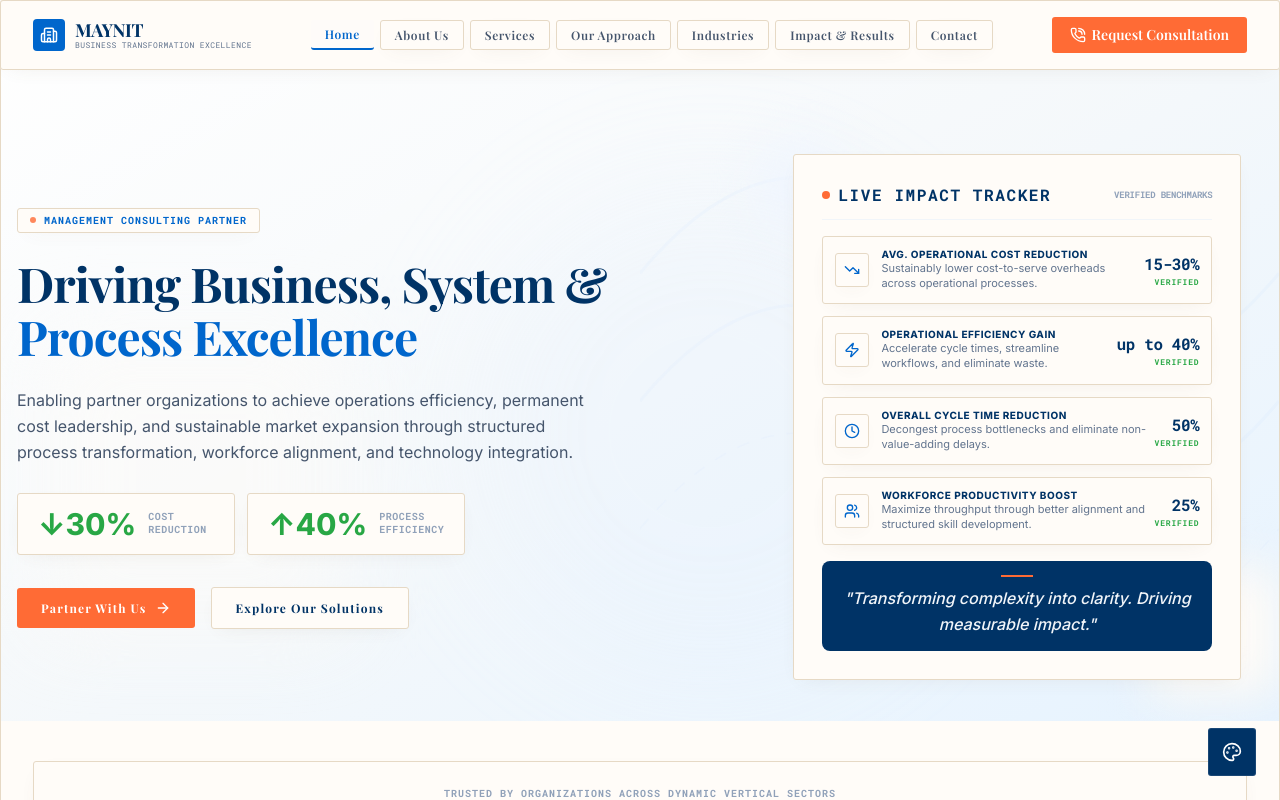
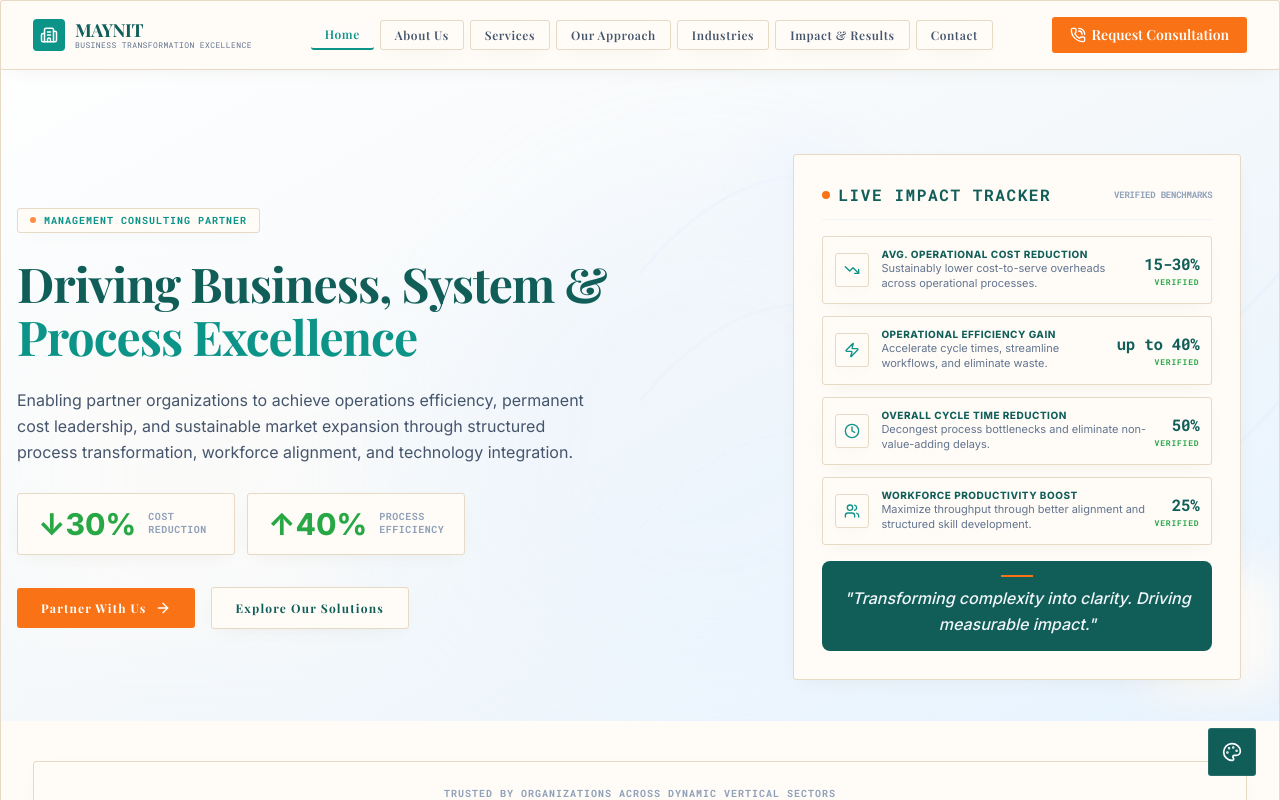
Before and after one commit to devansh-kaila-006/Website, a React (Vite) app: page / in a window 1280 px wide. Shown: the top 800 px of the page. Built offline with nearby package versions, Linux system fonts and the light colour scheme; a web font is replaced by a local one.

Commit message:
style: update theme palette and selectors
Refactored color themes to standardize on a cohesive Deep Sea Teal primary, improving brand consistency across all color variations.

```diff
--- a/src/components/ThemeSelector.tsx
+++ b/src/components/ThemeSelector.tsx
@@ -40,49 +40,40 @@ export default function ThemeSelector({
   }, []);
 
   const themes = [
-    // === BLUE PRIMARY PALETTES ===
     {
       id: 'classic',
-      name: 'Classic Navy Blue',
-      description: 'Executive Navy & Coral Saffron',
-      icon: Shield,
-      colors: ['bg-[#003366]', 'bg-[#FF6B35]']
+      name: 'Atlantic Coral',
+      description: 'Deep Sea Teal & Coral Saffron',
+      icon: Compass,
+      colors: ['bg-[#115E59]', 'bg-[#F97316]']
     },
     {
-      id: 'corporate',
-      name: 'Telecom Cobalt Blue',
-      description: 'Enterprise Blue & Innovation Cyan',
-      icon: Briefcase,
-      colors: ['bg-[#1E3A8A]', 'bg-[#06B6D4]']
+      id: 'amber',
+      name: 'Baltic Gold',
+      description: 'Deep Sea Teal & Baltic Amber Gold',
+      icon: TrendingUp,
+      colors: ['bg-[#115E59]', 'bg-[#D97706]']
     },
     {
-      id: 'nordic',
-      name: 'Glacier Midnight Indigo',
-      description: 'Deep Indigo & Arctic Rose Pink',
+      id: 'rose',
+      name: 'Arctic Rose',
+      description: 'Deep Sea Teal & Glacier Rose Pink',
       icon: Snowflake,
-      colors: ['bg-[#1E1B4B]', 'bg-[#FB7185]']
-    },
-    // === GREEN PRIMARY PALETTES ===
-    {
-      id: 'emerald',
-      name: 'Emerald Wealth Green',
-      description: 'Royal Forest Deep & Rich Amber Gold',
-      icon: TrendingUp,
-      colors: ['bg-[#0F4C43]', 'bg-[#D97706]']
+      colors: ['bg-[#115E59]', 'bg-[#FB7185]']
     },
     {
-      id: 'forest',
-      name: 'Tactical Spruce Green',
-      description: 'Spruce Pine Green & Ochre Yellow',
-      icon: Activity,
-      colors: ['bg-[#14532D]', 'bg-[#EAB308]']
+      id: 'sky',
+      name: 'Glacier Sky',
+      description: 'Deep Sea Teal & Sky Periwinkle',
+      icon: Compass,
+      colors: ['bg-[#115E59]', 'bg-[#38BDF8]']
     },
     {
-      id: 'oceanic',
-      name: 'Nordic Ocean Teal',
-      description: 'Deep Sea Teal & Coral Orange',
-      icon: Compass,
-      colors: ['bg-[#115E59]', 'bg-[#F97316]']
+      id: 'mint',
+      name: 'Frozen Mint',
+      description: 'Deep Sea Teal & Ice Mint Green',
+      icon: Activity,
+      colors: ['bg-[#115E59]', 'bg-[#34D399]']
     }
   ];
 
--- a/src/index.css
+++ b/src/index.css
@@ -9,57 +9,48 @@
 
 @layer base {
   :root {
-    --theme-p: #003366;
-    --theme-s: #0066CC;
-    --theme-a: #FF6B35;
-    --theme-ah: #e85a2a;
-    --theme-lbg: #E6F3FF;
-    --theme-lbg-rgb: 230, 243, 255;
-  }
-
-  :root.theme-emerald {
-    --theme-p: #0F4C43; /* Deep Emerald */
-    --theme-s: #047857; /* Rich Sage Green */
-    --theme-a: #D97706; /* Premium Amber/Gold */
-    --theme-ah: #B45309;
-    --theme-lbg: #ECFDF5;
-    --theme-lbg-rgb: 236, 253, 245;
-  }
-
-  :root.theme-oceanic {
-    --theme-p: #115E59; /* Oceanic Deep Teal */
-    --theme-s: #0D9488; /* Fresh Sea/Teal */
-    --theme-a: #F97316; /* Energetic Coral Orange */
+    --theme-p: #115E59; /* Deep Sea Teal (Primary) */
+    --theme-s: #0D9488; /* Glacier Ocean Teal */
+    --theme-a: #F97316; /* Nordic Coral Orange */
     --theme-ah: #EA580C;
     --theme-lbg: #F0FDFA;
     --theme-lbg-rgb: 240, 253, 250;
   }
 
-  :root.theme-forest {
-    --theme-p: #14532D; /* Deep Spruce Pine */
-    --theme-s: #193A24; /* Deep Forest Moss Accent */
-    --theme-a: #EAB308; /* Sandstone Ochre Yellow */
-    --theme-ah: #CA8A04;
-    --theme-lbg: #F0FDF4;
-    --theme-lbg-rgb: 240, 253, 244;
+  :root.theme-amber {
+    --theme-p: #115E59; /* Deep Sea Teal (Primary) */
+    --theme-s: #0F766E; /* Muted Pine Green */
+    --theme-a: #D97706; /* Baltic Amber Gold */
+    --theme-ah: #B45309;
+    --theme-lbg: #F2FBF9;
+    --theme-lbg-rgb: 242, 251, 249;
   }
 
-  :root.theme-corporate {
-    --theme-p: #1E3A8A; /* Enterprise Royal Blue */
-    --theme-s: #2563EB; /* High-Stakes Cobalt Blue */
-    --theme-a: #06B6D4; /* Innovation Cyber Cyan */
-    --theme-ah: #0891B2;
-    --theme-lbg: #EFF6FF;
-    --theme-lbg-rgb: 239, 246, 255;
-  }
-
-  :root.theme-nordic {
-    --theme-p: #1E1B4B; /* Deep Indigo Midnight */
-    --theme-s: #818CF8; /* Glacier Periwinkle */
+  :root.theme-rose {
+    --theme-p: #115E59; /* Deep Sea Teal (Primary) */
+    --theme-s: #14B8A6; /* Glacier Water Aqua */
     --theme-a: #FB7185; /* Arctic Rose Pink */
     --theme-ah: #F43F5E;
     --theme-lbg: #FFF1F2;
     --theme-lbg-rgb: 255, 241, 242;
+  }
+
+  :root.theme-sky {
+    --theme-p: #115E59; /* Deep Sea Teal (Primary) */
+    --theme-s: #0369A1; /* Deep Sky Blue */
+    --theme-a: #38BDF8; /* Glacier Periwinkle Sky */
+    --theme-ah: #0EA5E9;
+    --theme-lbg: #F0F9FF;
+    --theme-lbg-rgb: 240, 249, 255;
+  }
+
+  :root.theme-mint {
+    --theme-p: #115E59; /* Deep Sea Teal (Primary) */
+    --theme-s: #059669; /* Forest Mint Green */
+    --theme-a: #34D399; /* Frozen Mint Soft Accent */
+    --theme-ah: #059669;
+    --theme-lbg: #ECFDF5;
+    --theme-lbg-rgb: 236, 253, 245;
   }
 
   body {
```
